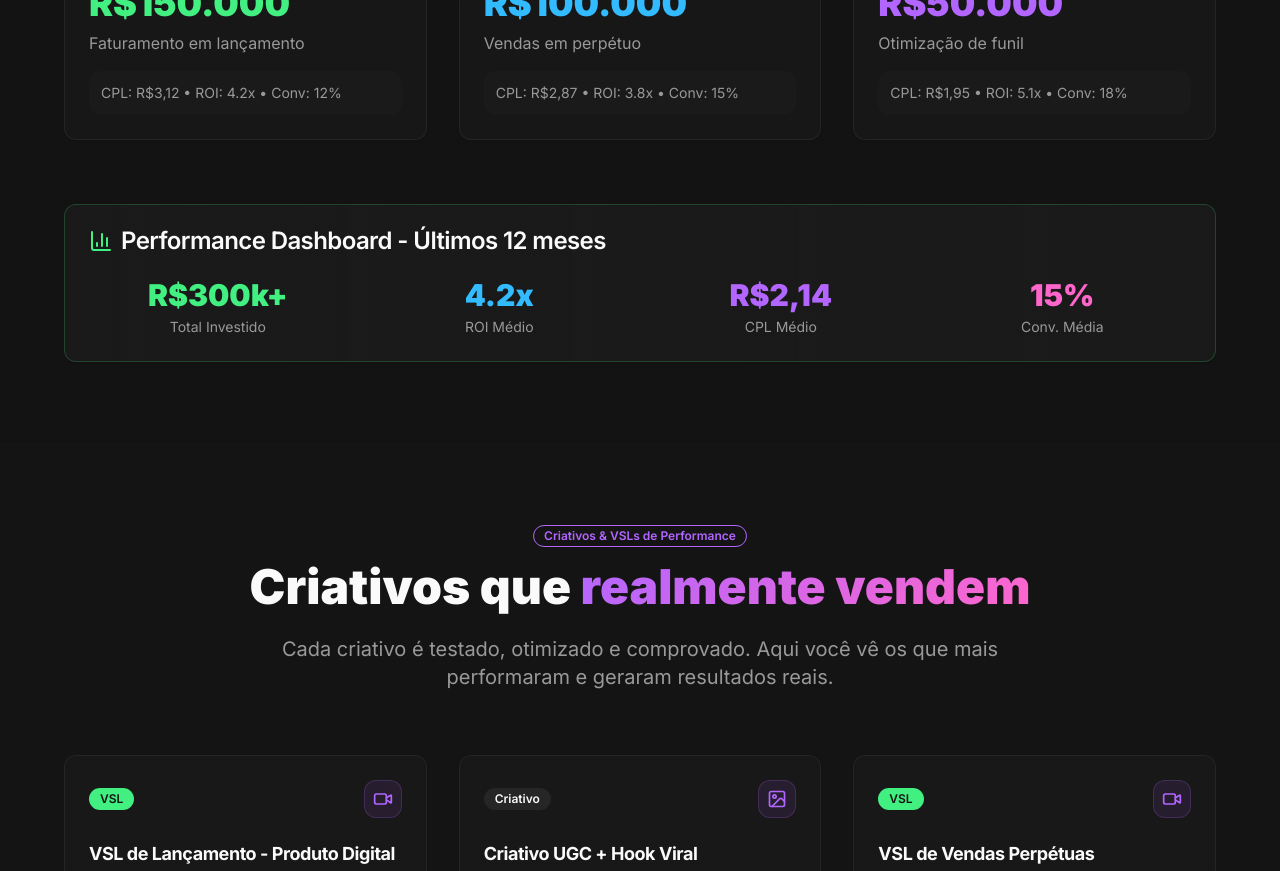
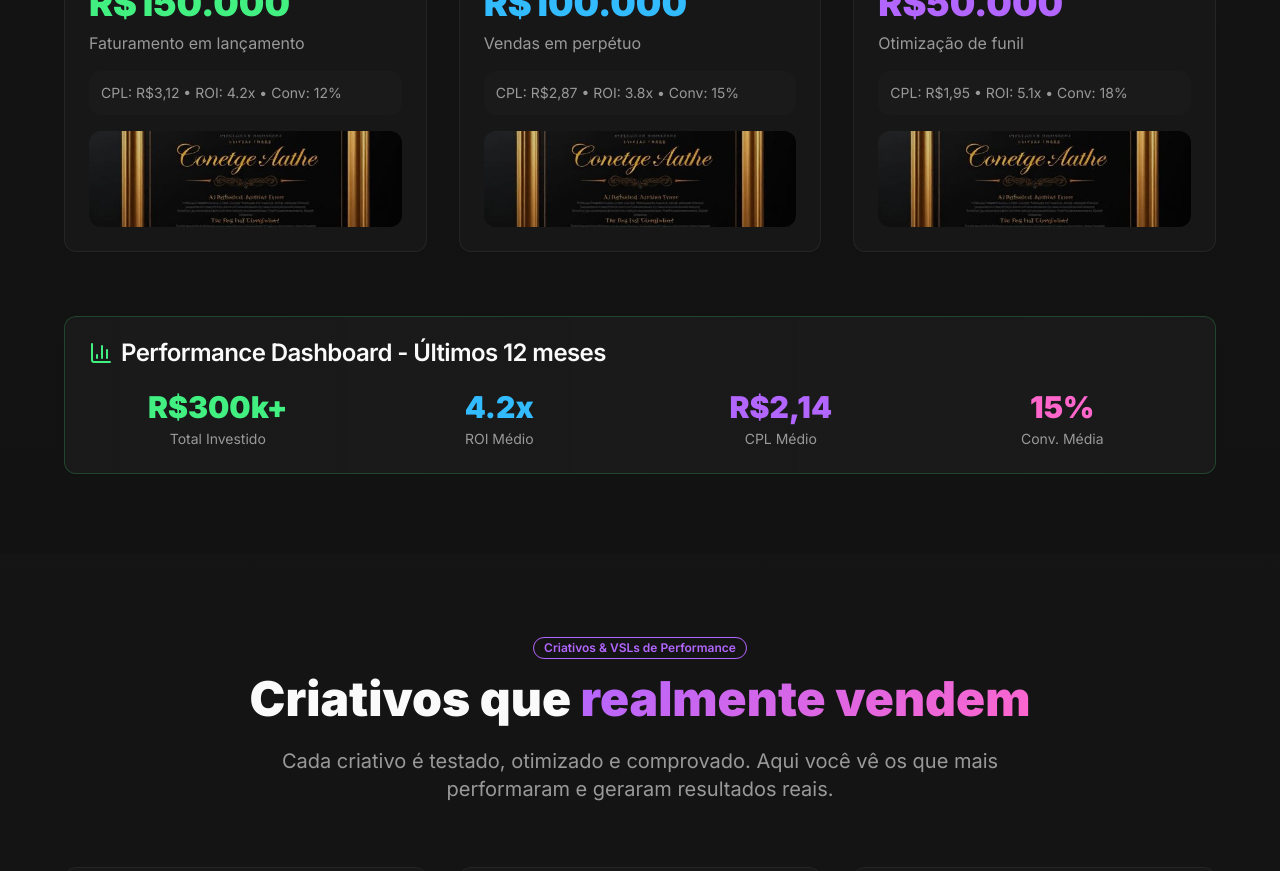
Before and after one commit to drprocesso/bruno-marketing-hero, a React (Vite) app: page / in a window 1280 px wide. Shown: the part 1340-2211 px from the top of the page. Built offline with nearby package versions, Linux system fonts and the light colour scheme.

Commit message:
Add image to card
Add a photo of the celebration plaque inside the card, at the bottom.

```diff
--- a/src/components/ProvasReais.tsx
+++ b/src/components/ProvasReais.tsx
@@ -1,6 +1,7 @@
 import { Card, CardContent, CardHeader, CardTitle } from "@/components/ui/card";
 import { Badge } from "@/components/ui/badge";
 import { TrendingUp, Target, DollarSign, BarChart3 } from "lucide-react";
+import placaComemoracaoImg from "@/assets/placa-comemoracao.jpg";
 export function ProvasReais() {
   const cases = [{
     company: "Kitvano",
@@ -60,8 +61,16 @@ export function ProvasReais() {
                   <p className="text-muted-foreground mb-4">
                     {case_.description}
                   </p>
-                  <div className="text-sm text-muted-foreground bg-muted/50 rounded-lg p-3">
+                  <div className="text-sm text-muted-foreground bg-muted/50 rounded-lg p-3 mb-4">
                     {case_.metrics}
+                  </div>
+
+                  <div className="mt-4">
+                    <img
+                      src={placaComemoracaoImg}
+                      alt="Placa de comemoração"
+                      className="w-full h-24 object-cover rounded-lg opacity-80 hover:opacity-100 transition-opacity"
+                    />
                   </div>
                 </CardContent>
               </Card>;
```
Also changed, not shown: src/assets/placa-comemoracao.jpg (added).
